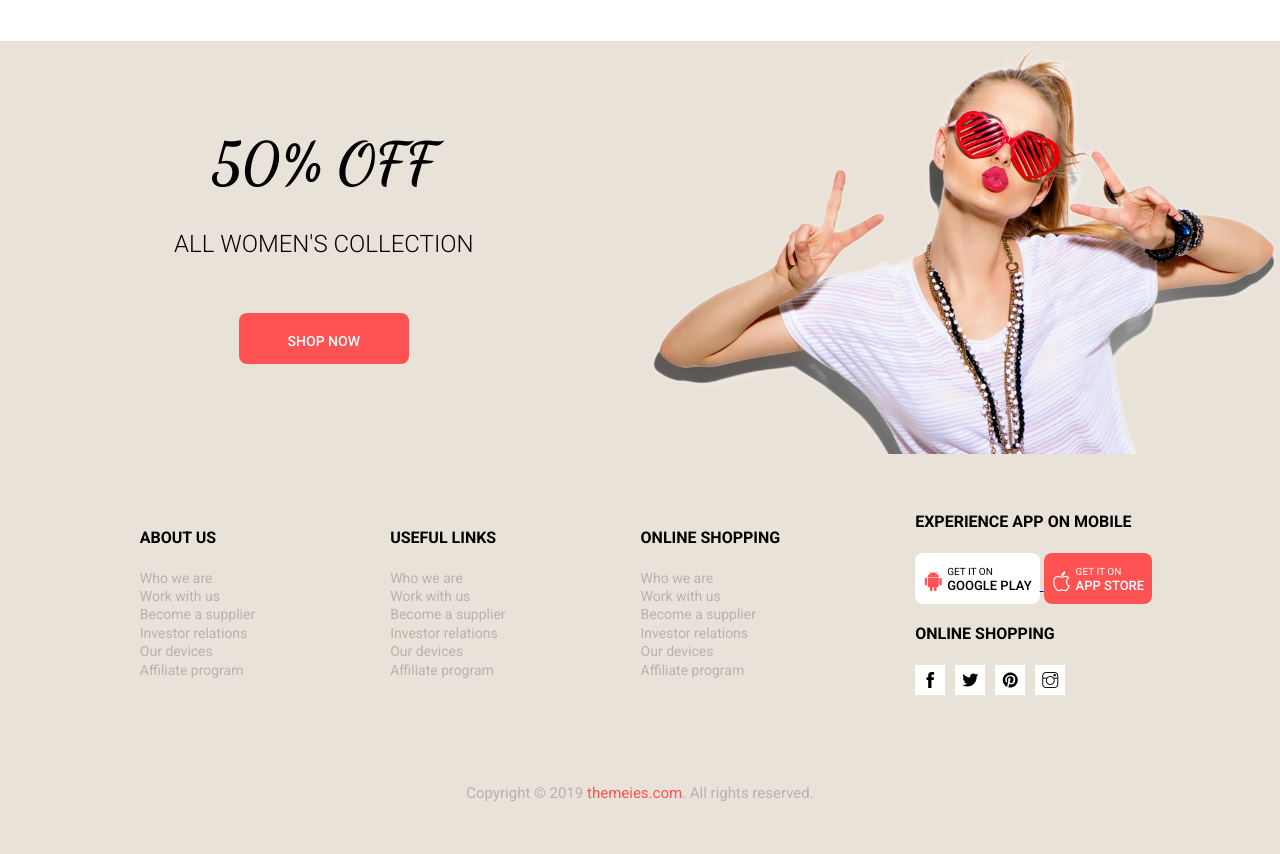
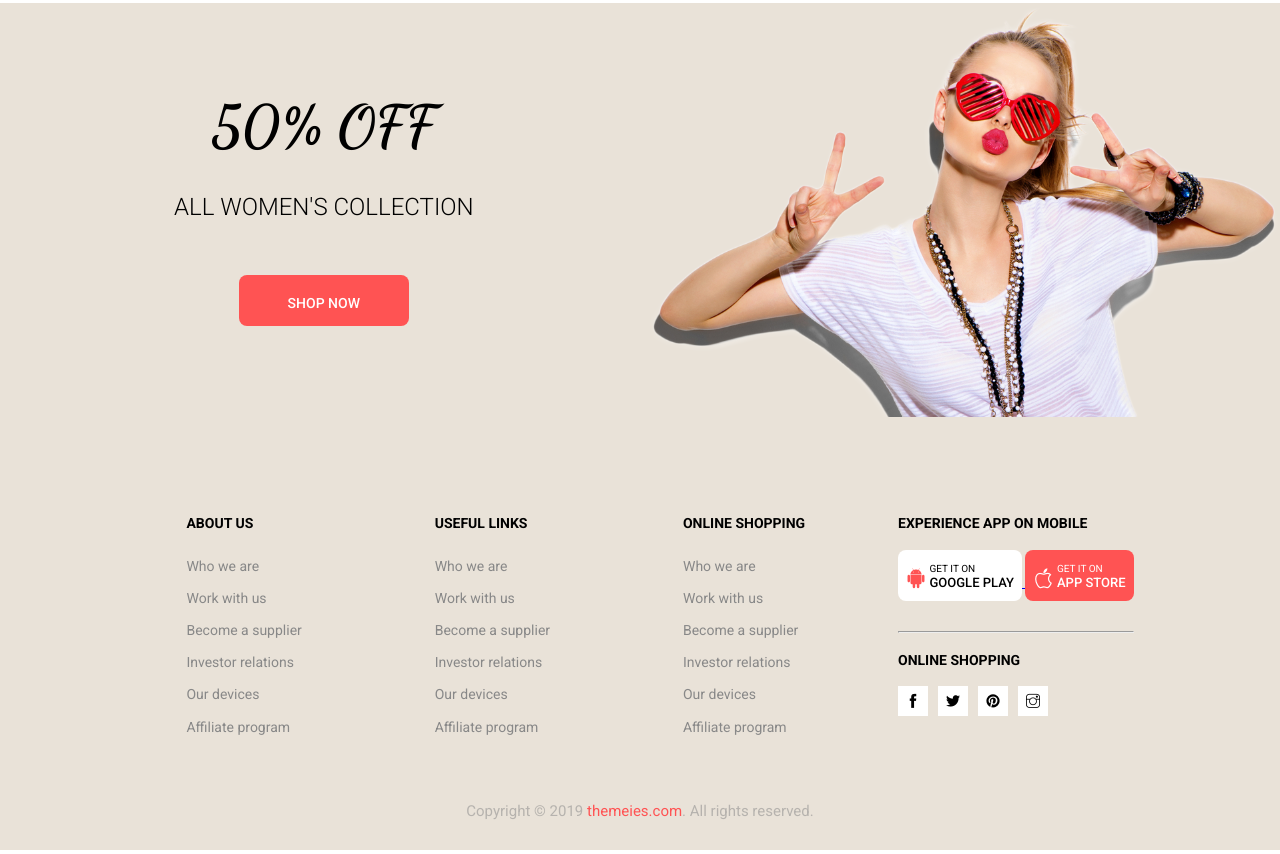
Before and after one commit to thekyeZ/fooseshoes, a website: page index.html in a window 1280 px wide. Shown: the part 1366-2220 px from the top of the page. Drawn offline with Linux system fonts and the light colour scheme; files whose address does not match are found by name.

Commit message:
footer with flex

```diff
--- a/index.html
+++ b/index.html
@@ -180,72 +180,92 @@
         </div>
         </div>
     </section>
-    <footer class="footer">
-        <div class="lists">
-            <ul class="list">
-                <h4 class="list__titles">about us</h4>
-                <li><a href="#">Who we are</a></li>
-                <li><a href="#">Work with us</a></li>
-                <li><a href="#">Become a supplier</a></li>
-                <li><a href="#">Investor relations</a></li>
-                <li><a href="#">Our devices</a></li>
-                <li><a href="#">Affiliate program</a></li>
+    <footer>
+
+        <div class="footer-container">
+            <div class="footer-column">
+                <div class="list">
+                    <ul>
+                        <h4 class="list__title">about us</h4>
+                        <li><a href="#" class="list__item">Who we are</a></li>
+                        <li><a href="#" class="list__item">Work with us</a></li>
+                        <li><a href="#" class="list__item">Become a supplier</a></li>
+                        <li><a href="#" class="list__item">Investor relations</a></li>
+                        <li><a href="#" class="list__item">Our devices</a></li>
+                        <li><a href="#" class="list__item">Affiliate program</a></li>
                     </ul>
-
-            <ul class="list">
-                <h4 class="list__titles">useful links</h4>
-                <li><a href="#">Who we are</a></li>
-                <li><a href="#">Work with us</a></li>
-                <li><a href="#">Become a supplier</a></li>
-                <li><a href="#">Investor relations</a></li>
-                <li><a href="#">Our devices</a></li>
-                <li><a href="#">Affiliate program</a></li>
+                </div>
+            </div>
+            <div class="footer-column">
+                <div class="list">
+                    <ul>
+                        <h4 class="list__title">useful links</h4>
+                        <li><a href="#" class="list__item">Who we are</a></li>
+                        <li><a href="#" class="list__item">Work with us</a></li>
+                        <li><a href="#" class="list__item">Become a supplier</a></li>
+                        <li><a href="#" class="list__item">Investor relations</a></li>
+                        <li><a href="#" class="list__item">Our devices</a></li>
+                        <li><a href="#" class="list__item">Affiliate program</a></li>
                     </ul>
-            <ul class="list">
-                <h4 class="list__titles">online shopping</h4>
-                <li><a href="#">Who we are</a></li>
-                <li><a href="#">Work with us</a></li>
-                <li><a href="#">Become a supplier</a></li>
-                <li><a href="#">Investor relations</a></li>
-                <li><a href="#">Our devices</a></li>
-                <li><a href="#">Affiliate program</a></li>
+                </div>
+            </div>
+            <div class="footer-column">
+                <div class="list">
+                    <ul>
+                        <h4 class="list__title">online shopping</h4>
+                        <li><a href="#" class="list__item">Who we are</a></li>
+                        <li><a href="#" class="list__item">Work with us</a></li>
+                        <li><a href="#" class="list__item">Become a supplier</a></li>
+                        <li><a href="#" class="list__item">Investor relations</a></li>
+                        <li><a href="#" class="list__item">Our devices</a></li>
+                        <li><a href="#" class="list__item">Affiliate program</a></li>
                     </ul>
-            <ul class="list list__wider">
-                <h4 class="list__titles ">experience app on mobile</h4>
-                <div class="aligned">
+                </div>
+            </div>
+        <div class="footer-column">
+            <div class="list">
+                    <div class="footer-applications">
+                        <h4 class="list__title">experience app on mobile</h4>
+                        <div class="buttons">
                             <a class="button__googl" href="#">
                                 <div class="button__googl--content">
                                     <span class="ti-android"></span>
-                            <div class="_buttonTexts">
-                                <p class="smallText">get it on</p>
-                                <p class="biggerText">google play</p>
+                                    <div class="button-texts">
+                                        <p class="small-text">get it on</p>
+                                        <p class="bigger-text">google play</p>
                                     </div>
                                 </div>
                             </a>
                             <a class="button__appl" href="#">
                                 <div class="button__appl--content">
                                     <span class="ti-apple"></span>
-                            <div class="_buttonTexts">
-                                <p class="smallText">get it on</p>
-                                <p class="biggerText">app store</p>
+                                    <div class="button-texts">
+                                        <p class="small-text">get it on</p>
+                                        <p class="bigger-text">app store</p>
                                     </div>
                                 </div>
                             </a>
                         </div>
-                <h4 class="list__titles">online shopping</h4>
+                        <hr>
+
+                    <div>
+                        <h4 class="list__title">online shopping</h4>
                         <div class="icons-footer">
                             <a class="socialmedia" href="#"><span class="ti-facebook"></span></a>
                             <a class="socialmedia" href="#"><span class="ti-twitter-alt"></span></a>
                             <a class="socialmedia" href="#"><span class="ti-pinterest-alt"></span></a>
                             <a class="socialmedia" href="#"><span class="ti-instagram"></span></a>
                         </div>
-            </ul>
                     </div>
-        <div class="container">
+                </div>
+            </div>
 
-            <p class="copyright">Copyright © 2019 <a class="red_link" href="#">themeies.com</a>. All rights reserved.
+        </div>
+            <div class="copyright-container"><p class="copyright">Copyright © 2019 <a class="red_link" href="#">themeies.com</a>. All rights reserved.
         </p>
         </div>
+        </div>
+
     </footer>
 </main>
 
--- a/scss/main.scss
+++ b/scss/main.scss
@@ -321,32 +321,28 @@ img {
 //  margin-left: auto;
 //  margin-right: auto;
 //}
-
 h1 {
   font-size: 50px;
   text-align: center;
 }
-
 .featured-product {
   &__container {
-    padding: 0px 50px;
     @include flex(flex, column, space-between, center);
     display: block;
     flex-wrap: wrap;
+    @include wider-margin;
   }
 
   &__title {
     height: 123.188px;
   }
 }
-
 h2 {
   font-size: 36px;
   text-align: center;
   text-transform: uppercase;
   padding: 0px 50px;
 }
-
 .ti-shopping-cart {
   text-decoration: none;
   position: relative;
@@ -375,17 +371,12 @@ h2 {
   margin: 0;
   padding: 0;
 }
-
-
-
 .columns {
   @include flex(flex, row, space-around, center);
   position: relative;
   margin-bottom: 50px;
   display: flex;
-
 }
-
 .product:hover {
   .product__item--hover {
     visibility: visible;
@@ -394,7 +385,6 @@ h2 {
     transition: top 300ms ease-in-out;
   }
 }
-
 .product {
   position: relative;
   display: flex;
@@ -499,61 +489,73 @@ h2 {
   font-size: 24px;
 }
 
-footer.footer {
+footer {
   background-color: #e9e2d8;
   width: auto;
-  height: 400px;
-  position: relative;
-  justify-content: center;
-  @include flex(flex, column, space-around, center);
 }
 
+.footer-container {
+  position: relative;
+  @include flex(flex, row, space-around, flex-start);
+  flex-wrap: wrap;
+  @include wider-margin;
+padding: 80px 0 0 0;
+}
+.footer-column {
+  padding: 0 15px;
+
+}
 .lists {
   position: relative;
-  @include flex(flex, row, space-between, center);
 }
 
-ul.list {
+.list {
+  text-align: left;
+  position: relative;
+  font-size: 14px;
   list-style-type: none;
-  margin: 0px 0px 0px 95px;
+  margin-bottom: 30px;
+  font-weight: 400;
+  .list__item {
+    display: inline-block;
+    margin: 8px 0;
+    color: #888888;
+    text-decoration: none;
 
+  }
   &__wider {
-    width: 400px;
     display: inline-block;
   }
-}
-
-ul a {
-  :hover {
-    background-color: #ff5353;
+  ul {
+    list-style: none;
+    :hover a {
+      color: #ff5353}
   }
 }
+.footer-applications {
+  margin-bottom: 40px;
+}
+.buttons {
+  margin-bottom: 30px;
+}
+//.list__item {
+//
+//text-decoration: none;
+//  color: #8888;
+//  :hover  {
+//    background-color: #ff5353;
+//  }
+//}
+//ul div {
+//  display: inline-block;
+//
+//}
 
-ul div {
-  display: inline-block;
-}
-
-.list h4 {
+.list__title {
   text-transform: uppercase;
   position: relative;
 }
 
-.list li {
-  text-align: left;
-  position: relative;
-
-  :hover {
-    color: #ff5353;
-  }
-}
-
-li a {
-  font-size: 14px;
-  text-decoration: none;
-  text-align: left;
-  color: #8888;
-  margin-bottom: 5px;
-}
 
 .button__googl--content {
   padding: 8px 8px 10px 8px;
@@ -564,39 +566,33 @@ li a {
   display: inline-block;
   text-transform: uppercase;
 }
-
-._buttonTexts {
+.button-texts {
   position: relative;
   display: inline-block;
 }
-
-.smallText {
+.small-text {
   text-align: left;
   height: 8px;
   font-size: 10px;
   font-family: "Roboto", sans-serif;
   margin: 5px 0px;
 }
-
-.biggerText {
+.bigger-text {
   text-align: left;
   width: inherit;
   font-size: 13px;
   font-weight: 500;
   margin: 0;
 }
-
 .ti-android {
   color: #ff5353;
   font-size: 20px;
   text-align: center;
 }
-
 .ti-apple {
   font-size: 20px;
   text-align: center;
 }
-
 .button {
   position: relative;
 
@@ -613,11 +609,9 @@ li a {
     }
   }
 }
-
 .button__appl {
   height: 47px;
 }
-
 .button__appl--content {
   padding: 8px 8px 10px 8px;
   color: white;
@@ -627,7 +621,6 @@ li a {
   display: inline-block;
   text-transform: uppercase;
 }
-
 .icons-footer {
   text-decoration: none;
   @include align-left;
@@ -643,7 +636,6 @@ li a {
   position: relative;
   color: black;
 }
-
 .ti-facebook {
   text-decoration: none;
   position: absolute;
@@ -652,12 +644,10 @@ li a {
   margin-right: -50%;
   transform: translate(-50%, -50%);
 }
-
 .socialmedia:hover {
   background-color: #ff5353;
   color: white;
 }
-
 .ti-twitter-alt {
   text-decoration: none;
   position: absolute;
@@ -666,7 +656,6 @@ li a {
   margin-right: -50%;
   transform: translate(-50%, -50%);
 }
-
 .ti-pinterest-alt {
   text-decoration: none;
   position: absolute;
@@ -675,7 +664,6 @@ li a {
   margin-right: -50%;
   transform: translate(-50%, -50%);
 }
-
 .ti-instagram {
   text-decoration: none;
   position: absolute;
@@ -684,13 +672,16 @@ li a {
   margin-right: -50%;
   transform: translate(-50%, -50%);
 }
-
+.copyright-container {
+  margin: 15px;
+}
 .copyright {
+  position: relative;
+  text-align: center;
   color: #8888;
   font-size: 15px;
-
+  background-color: #e9e2d8;
 }
-
 a.red_link {
   color: #ff5353;
   text-decoration: none;
```
Also changed, not shown: css/main.css, 1 other file. Lines whose indentation alone changed are shown as unchanged.
